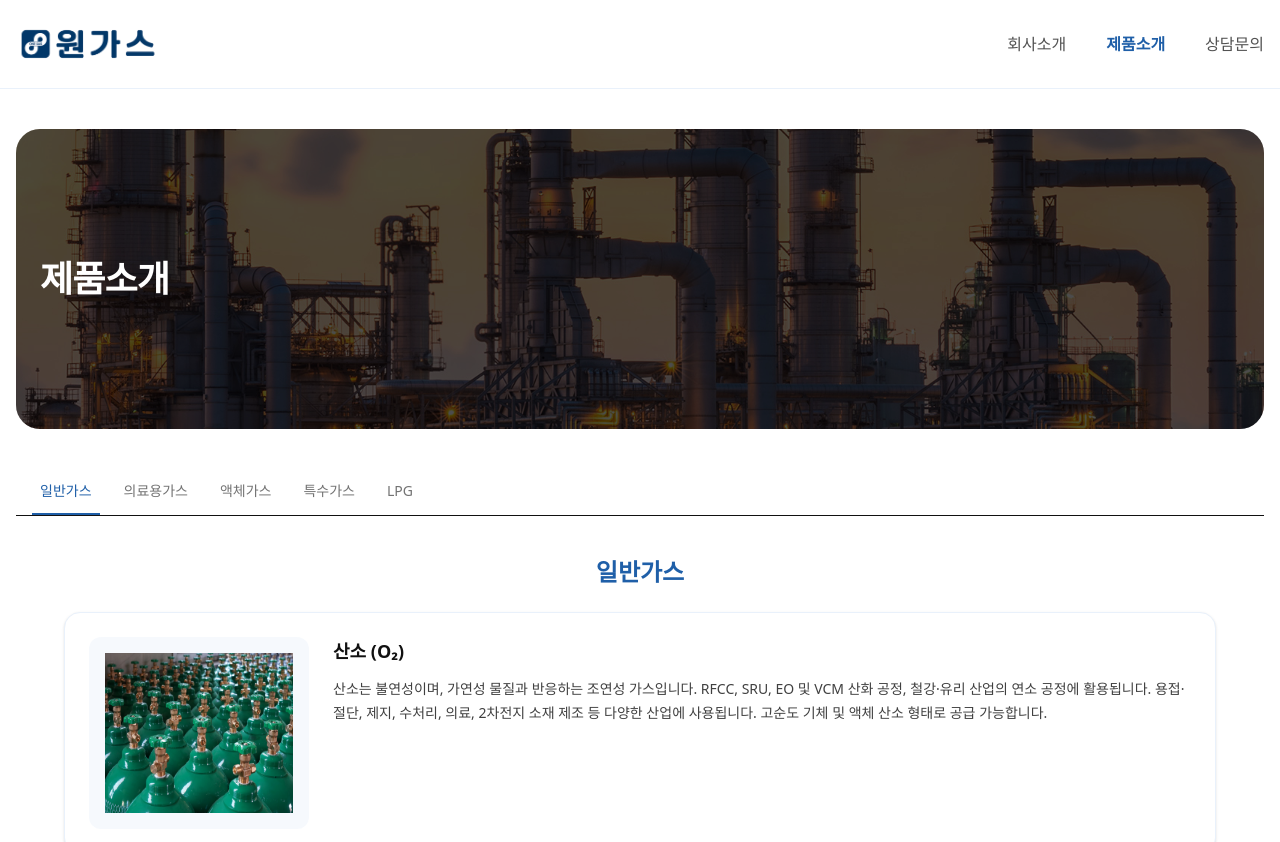
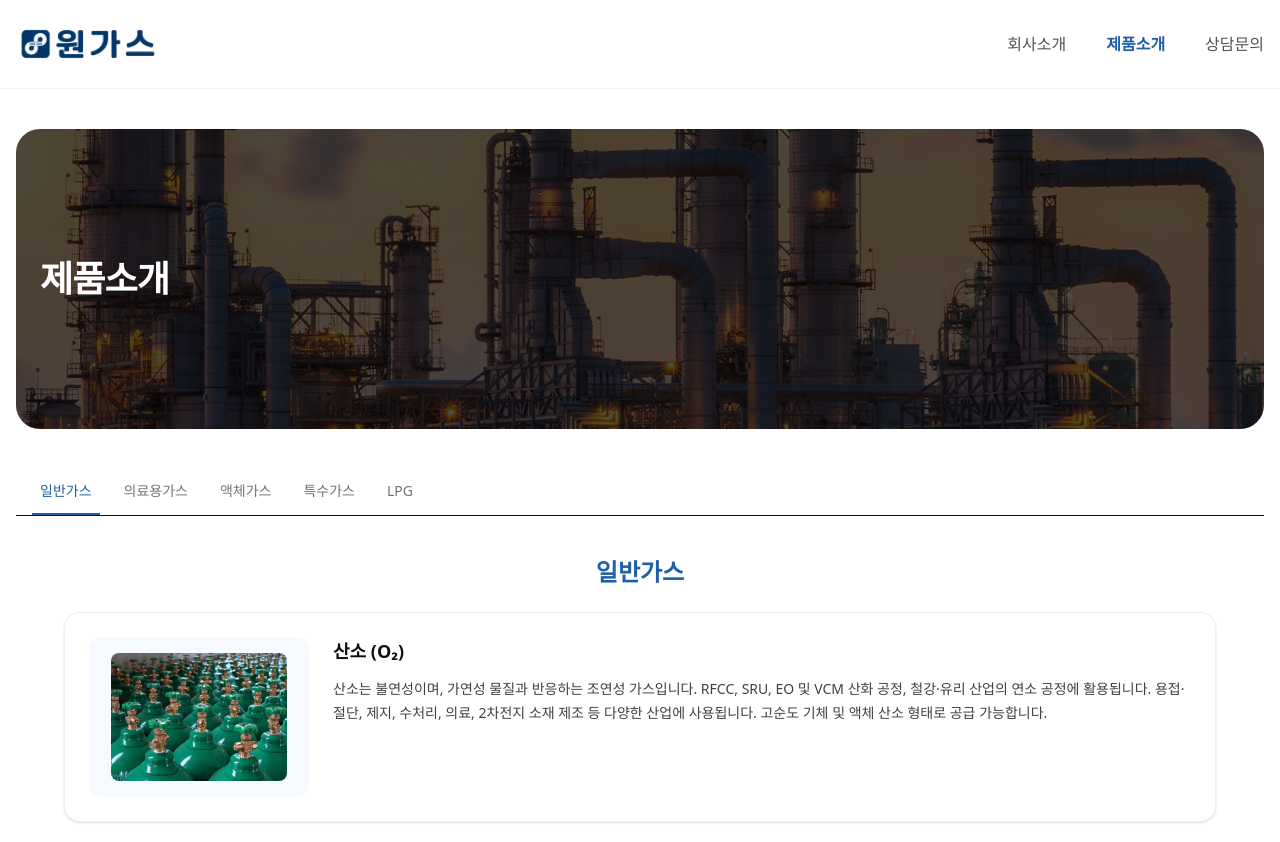
Before and after one commit to illilili/onegas, a Next.js app: page /product/general in a window 1280 px wide. Shown: the top 842 px of the page. Built offline with nearby package versions, Linux system fonts and the light colour scheme; a web font is replaced by a local one.

Commit message:
feat: 제품 이미지, 설명 수정

```diff
--- a/src/app/product/[category]/page.tsx
+++ b/src/app/product/[category]/page.tsx
@@ -32,7 +32,13 @@ export default async function ProductCategoryPage({ params }: PageProps) {
           >
             {item.image ? (
               <div className="flex items-center justify-center rounded-xl bg-[color:var(--brand-blue-soft)]/40 p-4">
-                <img src={item.image} alt={item.title} className="h-40 w-auto" />
+                <div className="h-32 w-44 overflow-hidden rounded-lg bg-white/70">
+                  <img
+                    src={item.image}
+                    alt={item.title}
+                    className="h-full w-full object-cover"
+                  />
+                </div>
               </div>
             ) : (
               <div className="flex items-center justify-center rounded-xl bg-neutral-100 p-4 text-xs text-neutral-500">
--- a/src/data/siteData.ts
+++ b/src/data/siteData.ts
@@ -118,7 +118,7 @@ export const productCategories: ProductCategory[] = [
       },
       {
         title: "액체산소 (LO2)",
-        image: "/images/products/oxygen.png",
+        image: "/images/products/liquid-oxygen.png",
         description:
           "고농도 산소를 액체 상태로 공급해 산업용 연소 효율 향상과 의료·연구 분야에 폭넓게 활용됩니다. 절단·용해 공정, 산소 농도 관리가 필요한 설비에도 안정적으로 공급됩니다. 안전한 취급이 가능한 LGC 용기로 판매합니다.",
       },
@@ -140,7 +140,7 @@ export const productCategories: ProductCategory[] = [
         title: "실험·분석용 희귀가스 (Rare Gases for Lab & Analysis)",
         image: "/images/products/rare-gas.png",
         description:
-          "분석기기, 연구개발, 표준 교정용으로 사용되는 고순도 희귀가스입니다. He, Ne, Kr, Xe 등 고가·고순도 기체를 안정적으로 공급합니다. GC, LC, MS 등의 분석 장비에 최적화되어 있습니다. 초고순도 등급(99.9999% 이상) 및 정밀한 유량 관리를 제공합니다.",
+          "분석기기, 연구개발, 표준 교정용으로 사용되는 고순도 희귀가스입니다. He, Ne, Kr, Xe 등 고가·고순도 기체를 안정적으로 공급합니다.",
       },
     ],
   },
```
Also changed, not shown: public/images/products/liquid-oxygen.png (added), public/images/products/rare-gas.png.
